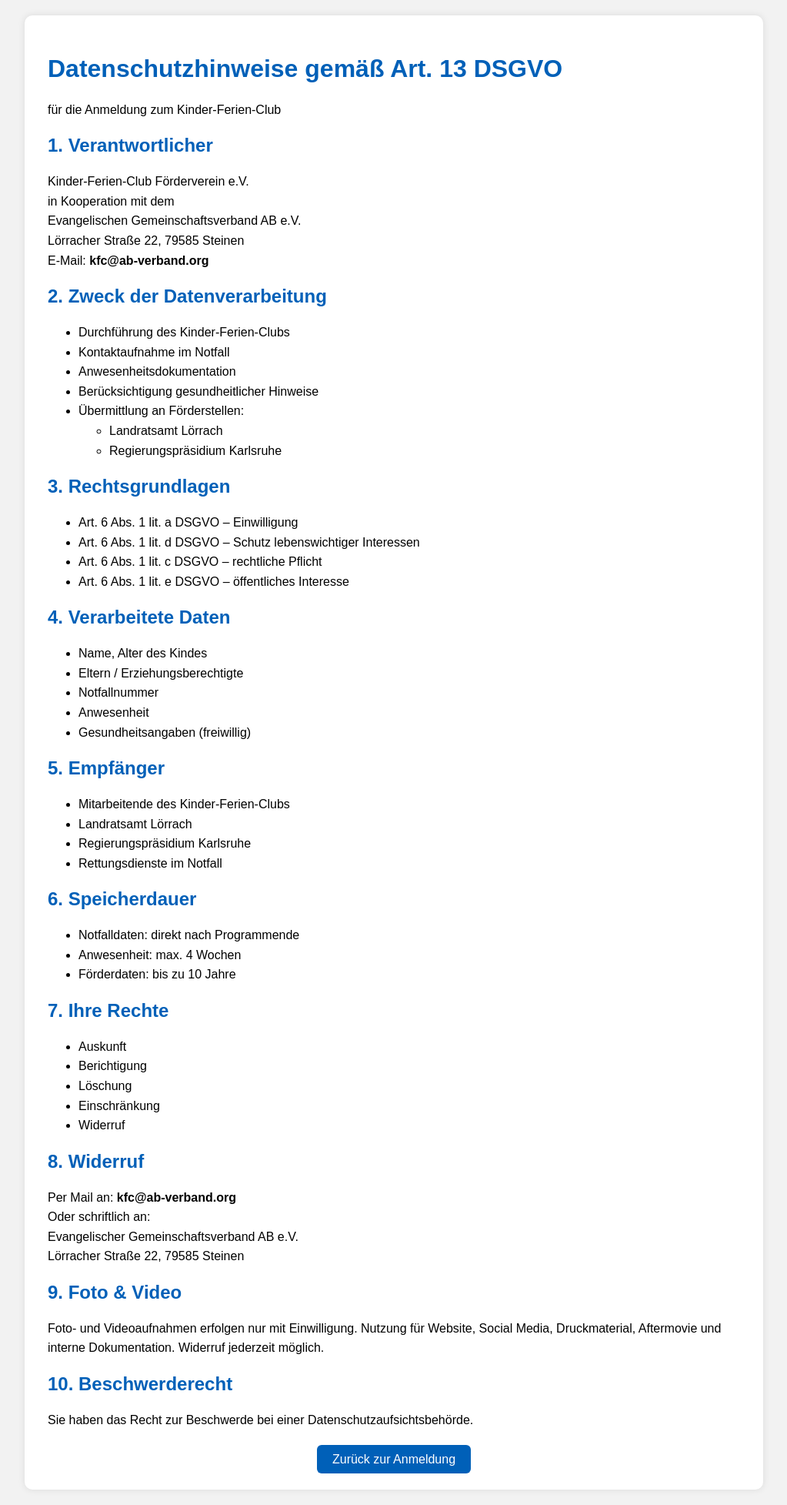
After one commit to GIH05T/kfc-app, a Flask app: page /datenschutz in a window 1280 px wide. The commit adds this page. Shown: the whole page at 77% size, without its empty margins (128-1151 px from the left). Run offline with Flask 3, Linux system fonts and the light colour scheme.

Commit message:
datenschutz.html hinzu

```diff
--- a/app.py
+++ b/app.py
@@ -75,6 +75,11 @@ def admin():
 
     return render_template("admin.html", registrations=registrations, search_query=search_query)
 
+@app.route("/datenschutz")
+def datenschutz():
+    return render_template("datenschutz.html")
+
+
 # --- Excel Export mit Signaturen ---
 @app.route("/export_excel")
 def export_excel():
--- /dev/null
+++ b/templates/datenschutz.html
@@ -0,0 +1,143 @@
+<!DOCTYPE html>
+<html lang="de">
+<head>
+<meta charset="UTF-8">
+<title>Datenschutzhinweise – Kinder-Ferien-Club</title>
+<meta name="viewport" content="width=device-width, initial-scale=1.0">
+
+<style>
+body {
+    font-family: Arial, sans-serif;
+    background: #f2f2f2;
+    margin: 0;
+    padding: 20px;
+}
+
+.container {
+    max-width: 900px;
+    margin: auto;
+    background: #fff;
+    padding: 30px;
+    border-radius: 10px;
+    box-shadow: 0 0 10px rgba(0,0,0,0.1);
+}
+
+h1, h2 {
+    color: #0060b8;
+}
+
+p, li {
+    line-height: 1.6;
+}
+
+.back {
+    display: block;
+    margin-top: 30px;
+    text-align: center;
+}
+.back a {
+    text-decoration: none;
+    background: #0060b8;
+    color: white;
+    padding: 10px 20px;
+    border-radius: 6px;
+}
+</style>
+</head>
+
+<body>
+<div class="container">
+
+<h1>Datenschutzhinweise gemäß Art. 13 DSGVO</h1>
+<p>für die Anmeldung zum Kinder-Ferien-Club</p>
+
+<h2>1. Verantwortlicher</h2>
+<p>
+Kinder-Ferien-Club Förderverein e.V.<br>
+in Kooperation mit dem<br>
+Evangelischen Gemeinschaftsverband AB e.V.<br>
+Lörracher Straße 22, 79585 Steinen<br>
+E-Mail: <b>kfc@ab-verband.org</b>
+</p>
+
+<h2>2. Zweck der Datenverarbeitung</h2>
+<ul>
+<li>Durchführung des Kinder-Ferien-Clubs</li>
+<li>Kontaktaufnahme im Notfall</li>
+<li>Anwesenheitsdokumentation</li>
+<li>Berücksichtigung gesundheitlicher Hinweise</li>
+<li>Übermittlung an Förderstellen:
+    <ul>
+        <li>Landratsamt Lörrach</li>
+        <li>Regierungspräsidium Karlsruhe</li>
+    </ul>
+</li>
+</ul>
+
+<h2>3. Rechtsgrundlagen</h2>
+<ul>
+<li>Art. 6 Abs. 1 lit. a DSGVO – Einwilligung</li>
+<li>Art. 6 Abs. 1 lit. d DSGVO – Schutz lebenswichtiger Interessen</li>
+<li>Art. 6 Abs. 1 lit. c DSGVO – rechtliche Pflicht</li>
+<li>Art. 6 Abs. 1 lit. e DSGVO – öffentliches Interesse</li>
+</ul>
+
+<h2>4. Verarbeitete Daten</h2>
+<ul>
+<li>Name, Alter des Kindes</li>
+<li>Eltern / Erziehungsberechtigte</li>
+<li>Notfallnummer</li>
+<li>Anwesenheit</li>
+<li>Gesundheitsangaben (freiwillig)</li>
+</ul>
+
+<h2>5. Empfänger</h2>
+<ul>
+<li>Mitarbeitende des Kinder-Ferien-Clubs</li>
+<li>Landratsamt Lörrach</li>
+<li>Regierungspräsidium Karlsruhe</li>
+<li>Rettungsdienste im Notfall</li>
+</ul>
+
+<h2>6. Speicherdauer</h2>
+<ul>
+<li>Notfalldaten: direkt nach Programmende</li>
+<li>Anwesenheit: max. 4 Wochen</li>
+<li>Förderdaten: bis zu 10 Jahre</li>
+</ul>
+
+<h2>7. Ihre Rechte</h2>
+<ul>
+<li>Auskunft</li>
+<li>Berichtigung</li>
+<li>Löschung</li>
+<li>Einschränkung</li>
+<li>Widerruf</li>
+</ul>
+
+<h2>8. Widerruf</h2>
+<p>
+Per Mail an: <b>kfc@ab-verband.org</b><br>
+Oder schriftlich an:<br>
+Evangelischer Gemeinschaftsverband AB e.V.<br>
+Lörracher Straße 22, 79585 Steinen
+</p>
+
+<h2>9. Foto & Video</h2>
+<p>
+Foto- und Videoaufnahmen erfolgen nur mit Einwilligung. Nutzung für Website, Social Media, Druckmaterial, Aftermovie und interne Dokumentation.
+Widerruf jederzeit möglich.
+</p>
+
+<h2>10. Beschwerderecht</h2>
+<p>
+Sie haben das Recht zur Beschwerde bei einer Datenschutzaufsichtsbehörde.
+</p>
+
+<div class="back">
+<a href="/">Zurück zur Anmeldung</a>
+</div>
+
+</div>
+</body>
+</html>
```
Also changed, not shown: templates/index.html (+6 -3 lines).
